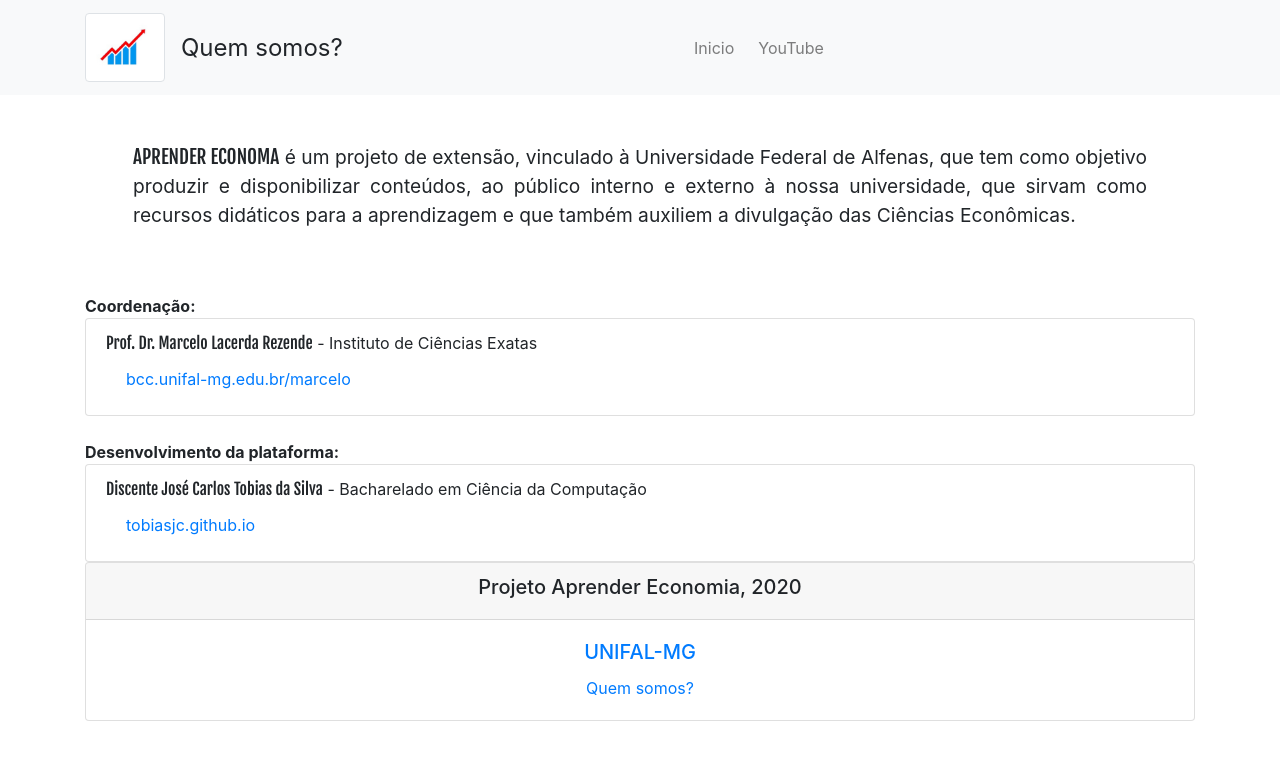
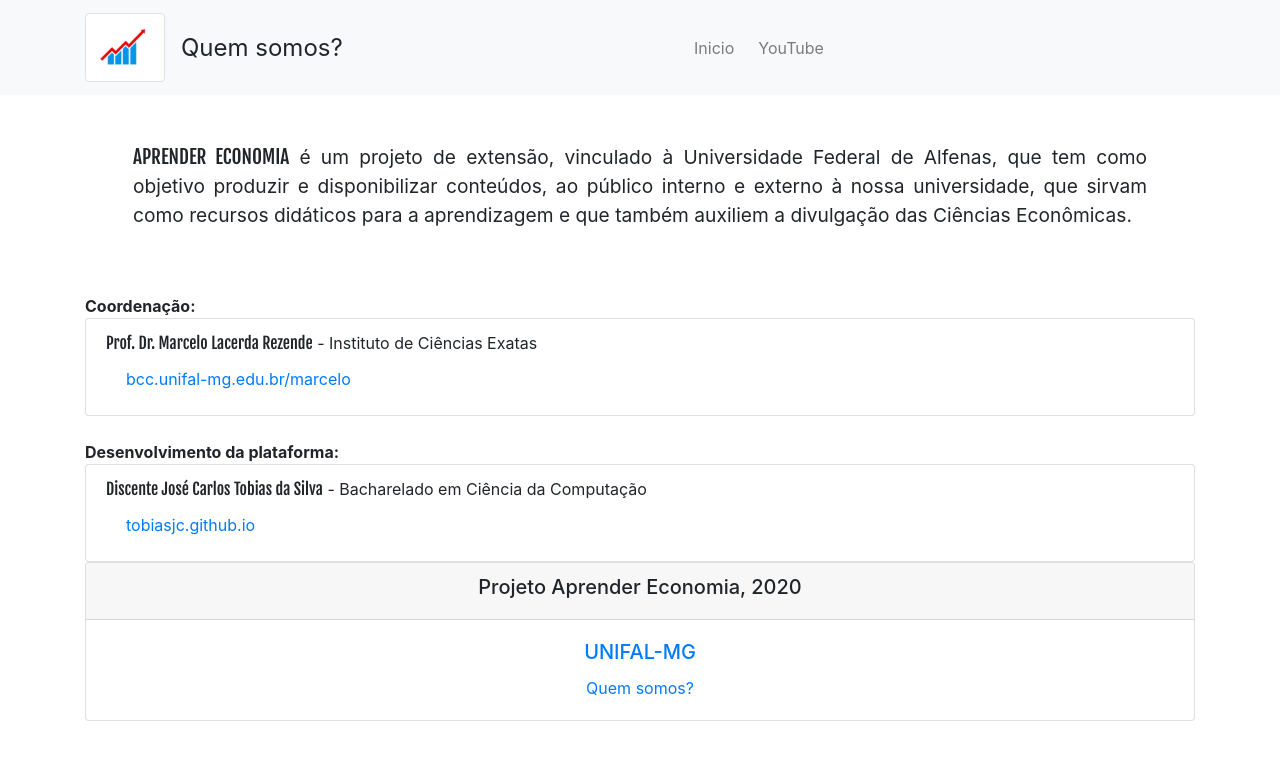
Before and after one commit to aprendereconomia/aprendereconomia.github.io, a Jekyll site: the page built from about.html, in a window 1280 px wide. Shown: the top 760 px of the page. Built offline with Jekyll 4.4.1, drawn with Linux system fonts in a browser that asks for light colours; some web fonts are replaced; a script that is not in the unit is left out; comment, search, counter and statistics services are not loaded.

Commit message:
fix: typo
Signed-off-by: José Tobias <jose.tobias@outlook.com>

```diff
--- a/about.html
+++ b/about.html
@@ -5,7 +5,7 @@
 
 <div class="container text-justify">
     <p class="p-5" style="font-size:larger;">
-        <span class="outt">APRENDER ECONOMA</span>
+        <span class="outt">APRENDER ECONOMIA</span>
         é um projeto de extensão, vinculado à Universidade Federal de Alfenas, que tem como objetivo produzir e disponibilizar conteúdos, ao público interno e externo à nossa universidade, que sirvam como recursos didáticos para a aprendizagem e que também auxiliem a divulgação das Ciências Econômicas.
     </p>
     <div>
```
